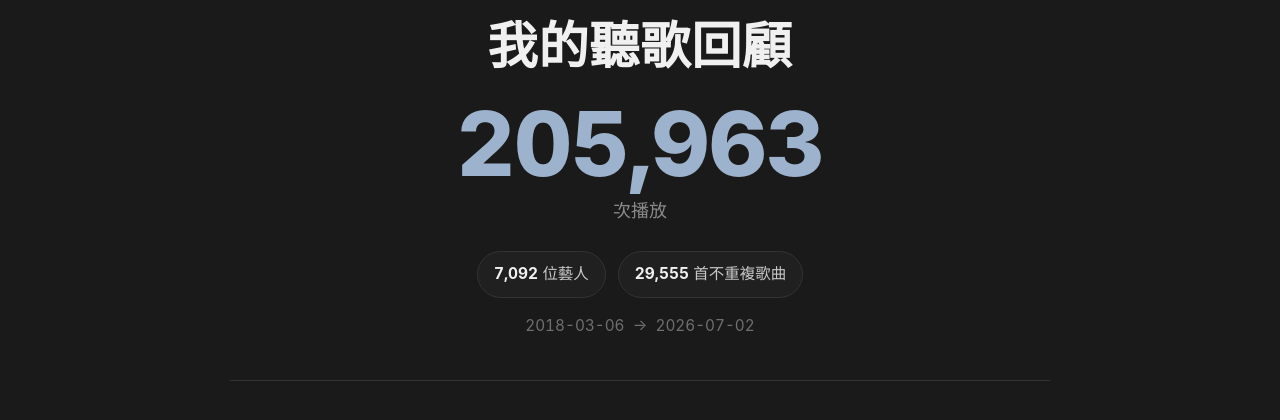
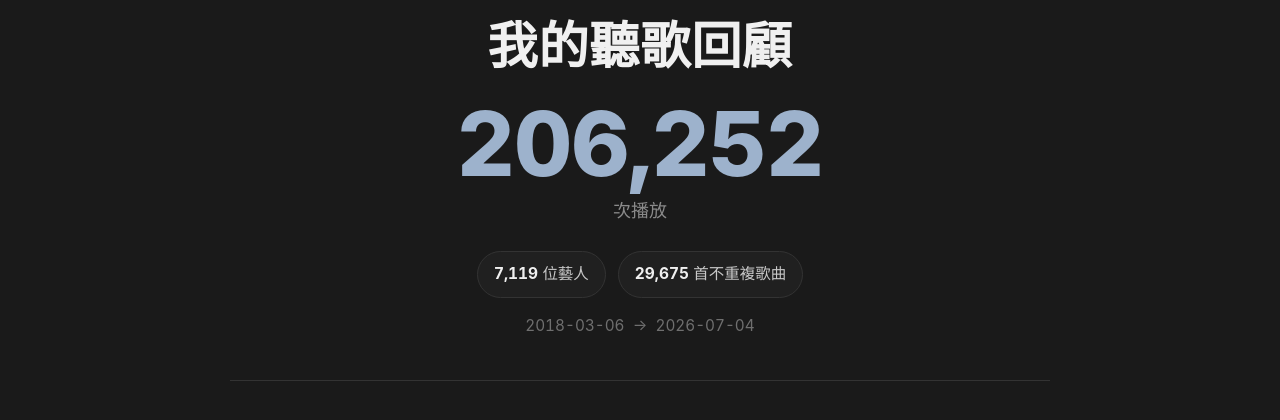
Before and after one commit to TediousMan/tediousman.github.io, a Jekyll site: the page built from pages/wrapped.html, in a window 1280 px wide and 1400 px high. Shown: the part 196-616 px from the top of the window. Built offline with Jekyll 4.4.1, drawn with Linux system fonts in a browser that asks for light colours; comment, search, counter and statistics services are not loaded; a style sheet for code colours, icons or effects is not loaded; some of the changed text lies outside the part shown.

Commit message:
更新聽歌回顧數據

```diff
--- a/_data/wrapped.json
+++ b/_data/wrapped.json
@@ -1,13 +1,13 @@
 {
  "generated": "2026-07-04",
- "total": 205963,
- "total_fmt": "205,963",
- "uniq_art": 7092,
- "uniq_art_fmt": "7,092",
- "uniq_trk": 29555,
- "uniq_trk_fmt": "29,555",
+ "total": 206252,
+ "total_fmt": "206,252",
+ "uniq_art": 7119,
+ "uniq_art_fmt": "7,119",
+ "uniq_trk": 29675,
+ "uniq_trk_fmt": "29,675",
  "start": "2018-03-06",
- "end": "2026-07-02",
+ "end": "2026-07-04",
  "top_art": [
   {
    "artist": "Mr.ふぉるて",
@@ -88,9 +88,9 @@
   },
   {
    "artist": "FINLANDS",
-   "plays": 685,
+   "plays": 686,
    "img": "https://i.scdn.co/image/ab6761610000e5ebcf8988fc2f6375e25eb7a350",
-   "plays_fmt": "685",
+   "plays_fmt": "686",
    "pct": 66
   }
  ],
@@ -253,9 +253,9 @@
   },
   {
    "year": "2026",
-   "plays": 22876,
-   "plays_fmt": "22,876",
-   "pct": 42
+   "plays": 23165,
+   "plays_fmt": "23,165",
+   "pct": 43
   }
  ]
 }
```
